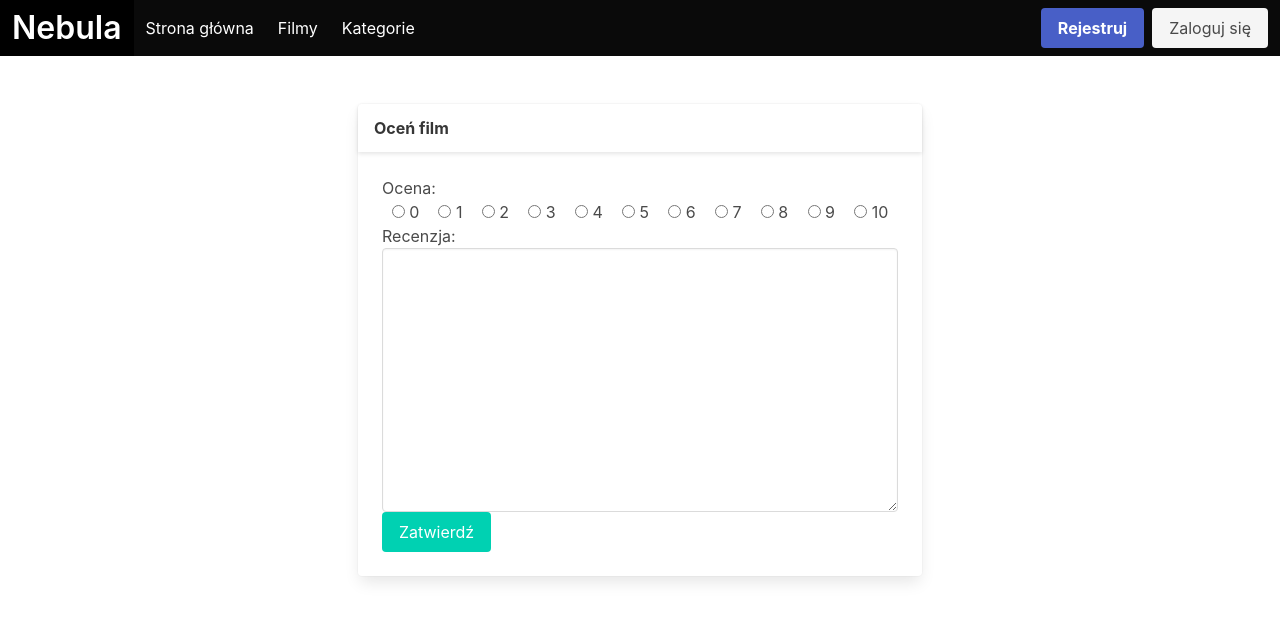
After one commit to MiuOS/project2, a Django app: page /movies/1/review in a window 1280 px wide. The commit adds this page. Shown: the top 623 px of the page. Run offline with Django 4.2, Linux system fonts and the light colour scheme; tables that the repository leaves empty hold one stand-in row (values such as "Sample post").

Commit message:
recenzje

````diff
--- a/Nebula/templates/Nebula/home.html
+++ b/Nebula/templates/Nebula/home.html
@@ -60,7 +60,7 @@
                         <div class="message-body">
                             <strong>{{ review.movie.title }} - {{ review.user.username }}</strong>
                             <p>{{ review.text }}</p>
-                            <small>Ocena: {{ review.rating }}/100 - Dodano: {{ review.added|date:"Y-m-d" }}</small>
+                            <small>Ocena: {{ review.rating }}/10 - Dodano: {{ review.added|date:"Y-m-d" }}</small>
                         </div>
                     </article>
                 {% empty %}
--- /dev/null
+++ b/movies/forms.py
@@ -0,0 +1,28 @@
+from django import forms
+from django.core.validators import MinValueValidator, MaxValueValidator
+from django.forms import ModelForm
+from .models import Review
+
+
+class ReviewForm(ModelForm):
+    RATING_CHOICES = [(str(i), str(i)) for i in range(0, 11)]
+
+    text = forms.CharField(widget=forms.Textarea, label='Recenzja')
+    rating = forms.ChoiceField(
+        choices=RATING_CHOICES,
+        widget=forms.RadioSelect,
+        label='Ocena'
+    )
+
+    def __init__(self, *args, **kwargs):
+        super(ReviewForm, self).__init__(*args, **kwargs)
+
+        # Add Bulma classes to the textarea
+        self.fields['text'].widget.attrs.update({'class': 'textarea'})
+
+        # Add custom class for inline display to the radio buttons
+        self.fields['rating'].widget.attrs.update({'class': 'inline-radio'})
+
+    class Meta:
+        model = Review
+        fields = ['rating', 'text']
--- a/movies/models.py
+++ b/movies/models.py
@@ -20,7 +20,7 @@ class Review(models.Model):
     user = models.ForeignKey("users.CustomUser", on_delete=models.CASCADE, related_name="reviews")
     text = models.TextField()
     added = models.DateTimeField(auto_now_add=True)
-    rating = models.PositiveIntegerField(validators=[MinValueValidator(1), MaxValueValidator(100)])
+    rating = models.PositiveIntegerField(validators=[MinValueValidator(1), MaxValueValidator(10)])
 
     def __str__(self):
         return f"{self.movie} - {self.user}"
--- /dev/null
+++ b/movies/templates/movies/add_review.html
@@ -0,0 +1,58 @@
+{% extends 'main.html' %}
+
+{% block title %}Register{% endblock %}
+
+{% block body %}
+    <!-- Centered Form Container -->
+    <div class="section">
+        <div class="container">
+            <div class="columns is-centered">
+                <div class="column is-half">
+                    <!-- Card for the Form -->
+                    <div class="card">
+                        <header class="card-header">
+                            <p class="card-header-title">Oceń film</p>
+                        </header>
+                        <div class="card-content">
+                            <!-- Form with Bulma Classes -->
+                            <form method="post">
+                                {% csrf_token %}
+                                {% if next %}
+                                    <input type="hidden" name="next" value="{{ next }}">
+                                {% endif %}
+                                <!-- Display Non-Field Errors -->
+                                {% if form.non_field_errors %}
+                                    <div class="notification is-danger">
+                                        {% for error in form.non_field_errors %}
+                                            <p>{{ error }}</p>
+                                        {% endfor %}
+                                    </div>
+                                {% endif %}
+
+                                <!-- Form Fields with Error Messages and Bulma Control Classes -->
+                                {{ form }}
+
+                                <!-- Submit Button with Bulma Button Class -->
+                                <div class="field">
+                                    <p class="control">
+                                        <input type="submit" value="Zatwierdź" class="button is-primary">
+                                    </p>
+                                </div>
+                            </form>
+                        </div>
+                    </div>
+                </div>
+            </div>
+        </div>
+    </div>
+{% endblock %}
+
+{% block head %}
+    <style>
+        #id_rating {
+            display: flex;
+            justify-content: space-around;
+        }
+    </style>
+{% endblock %}
+```
--- a/movies/urls.py
+++ b/movies/urls.py
@@ -1,9 +1,10 @@
 from django.urls import path
-from .views import MoviesListView, MovieDetailView, CategoryListView
+from .views import MoviesListView, MovieDetailView, CategoryListView, add_review
 
 urlpatterns = [
     path('', MoviesListView.as_view(), name='movie_list'),
     path('<int:pk>/', MovieDetailView.as_view(), name='movie_detail'),
     path('categories', CategoryListView.as_view(), name='category_list'),
     path('movies/category/<str:category>/', MoviesListView.as_view(), name='movies_by_category'),
+    path('<int:movie_id>/review', add_review, name='add_review'),
 ]
--- a/movies/views.py
+++ b/movies/views.py
@@ -1,7 +1,9 @@
-from django.shortcuts import render, get_object_or_404
+from django.shortcuts import render, get_object_or_404, redirect
+from django.views.decorators.http import require_POST
 from django.views.generic import ListView, DetailView
 from django.core.paginator import Paginator
-from movies.models import Movie, Category
+from movies.models import Movie, Category, Review
+from .forms import ReviewForm
 
 
 # Create your views here.
@@ -25,7 +27,30 @@ class MovieDetailView(DetailView):
     template_name = 'movies/movie_detail.html'
     context_object_name = 'movie'
 
+    def get_context_data(self, **kwargs):
+        context = super().get_context_data(**kwargs)
+        context['reviews'] = Review.objects.filter(movie=self.object)
+        return context
+
 class CategoryListView(ListView):
     model = Category
     template_name = 'movies/category_list.html'
     context_object_name = 'categories'
+
+def add_review(request, movie_id):
+    movie = get_object_or_404(Movie, pk=movie_id)
+    if request.method == 'POST':
+        form = ReviewForm(request.POST)
+        if form.is_valid():
+            review = Review()
+            review.movie = movie
+            review.user = request.user
+            review.text = form.cleaned_data['text']
+            review.rating = form.cleaned_data['rating']
+            review.save()
+            return redirect('movie_detail', pk=movie_id)
+        else:
+            return render(request, 'movies/add_review.html', {'form': form, 'movie': movie})
+    else:
+        form = ReviewForm()
+    return render(request, 'movies/add_review.html', {'form': form, 'movie': movie})
````
Also changed, not shown: movies/templates/movies/movie_detail.html (+18 -0 lines).
